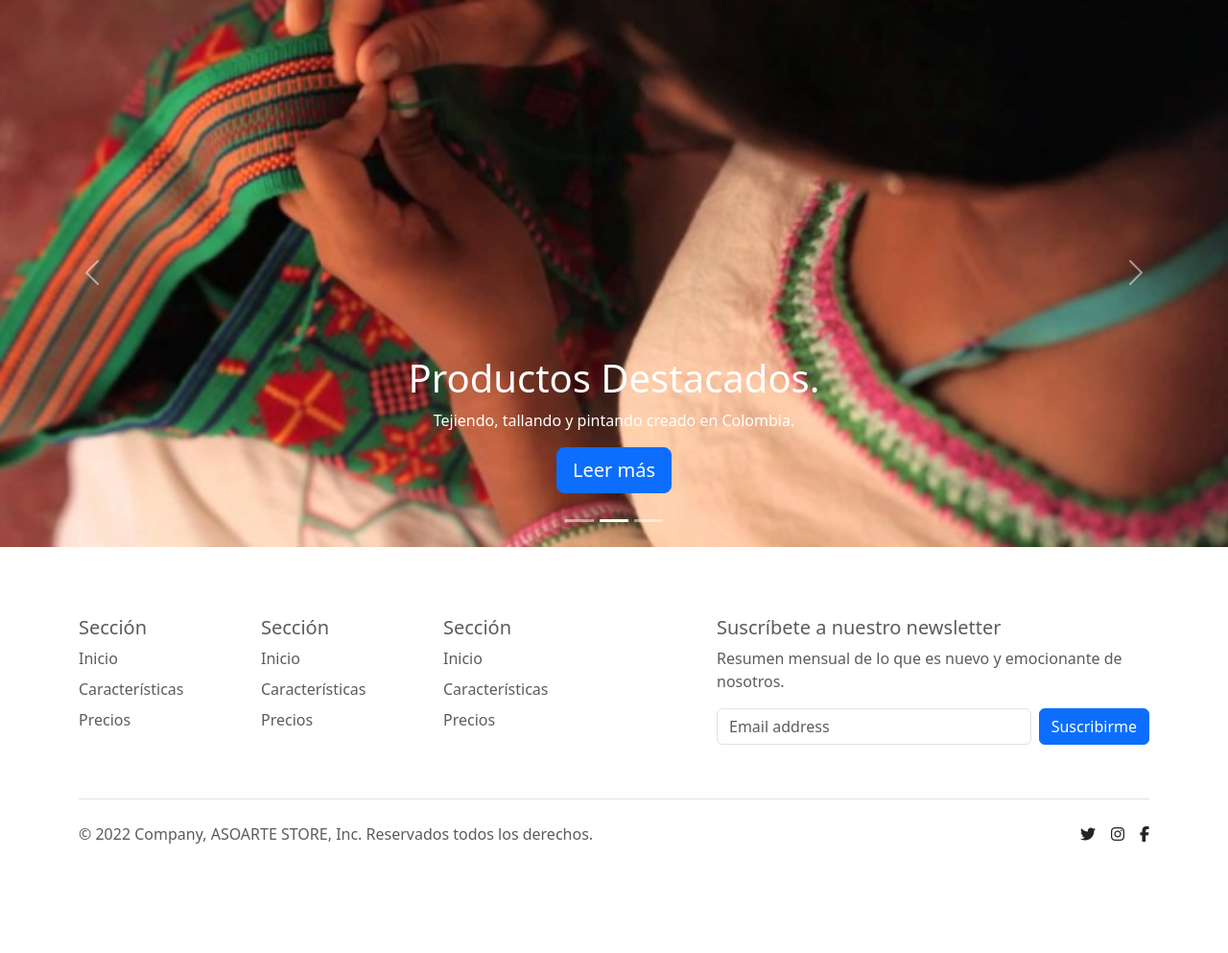
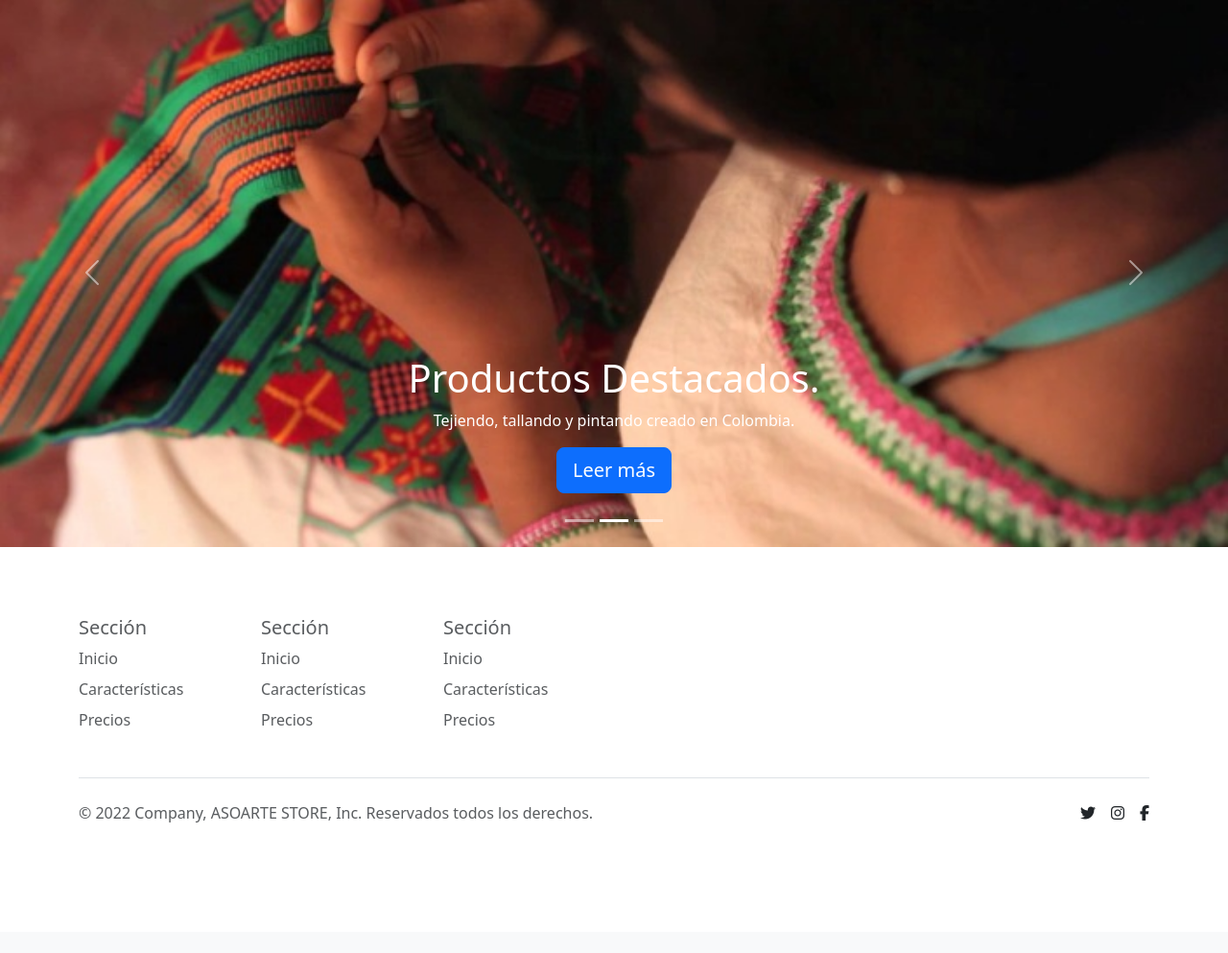
Before and after one commit to SandraManuelNelson/base, a Django app: page / in a window 1280 px wide. Shown: the part 84-1077 px from the top of the page at 96% size. After the commit the page ends 941 px from the top, so only its background shows below. Run offline with Django 3.2, Linux system fonts and the light colour scheme; some libraries are stand-ins or nearby versions.

Commit message:
modificar footer

```diff
--- a/templates/partials/body.html
+++ b/templates/partials/body.html
@@ -67,15 +67,6 @@
   </ul>
   </div>
   <div class="col-md-5 offset-md-1 mb-3">
-  <form>
-  <h5>Suscríbete a nuestro newsletter</h5>
-  <p>Resumen mensual de lo que es nuevo y emocionante de nosotros.</p>
-  <div class="d-flex flex-column flex-sm-row w-100 gap-2">
-  <label for="newsletter1" class="visually-hidden">Correo electrónico</label>
-  <input id="newsletter1" type="text" class="form-control" placeholder="Email address">
-  <button class="btn btn-primary" type="button">Suscribirme</button>
-  </div>
-  </form>
   </div>
   </div>
   <div class="d-flex flex-column flex-sm-row justify-content-between py-4 my-4 border-top">
```
Also changed, not shown: db.sqlite3.
